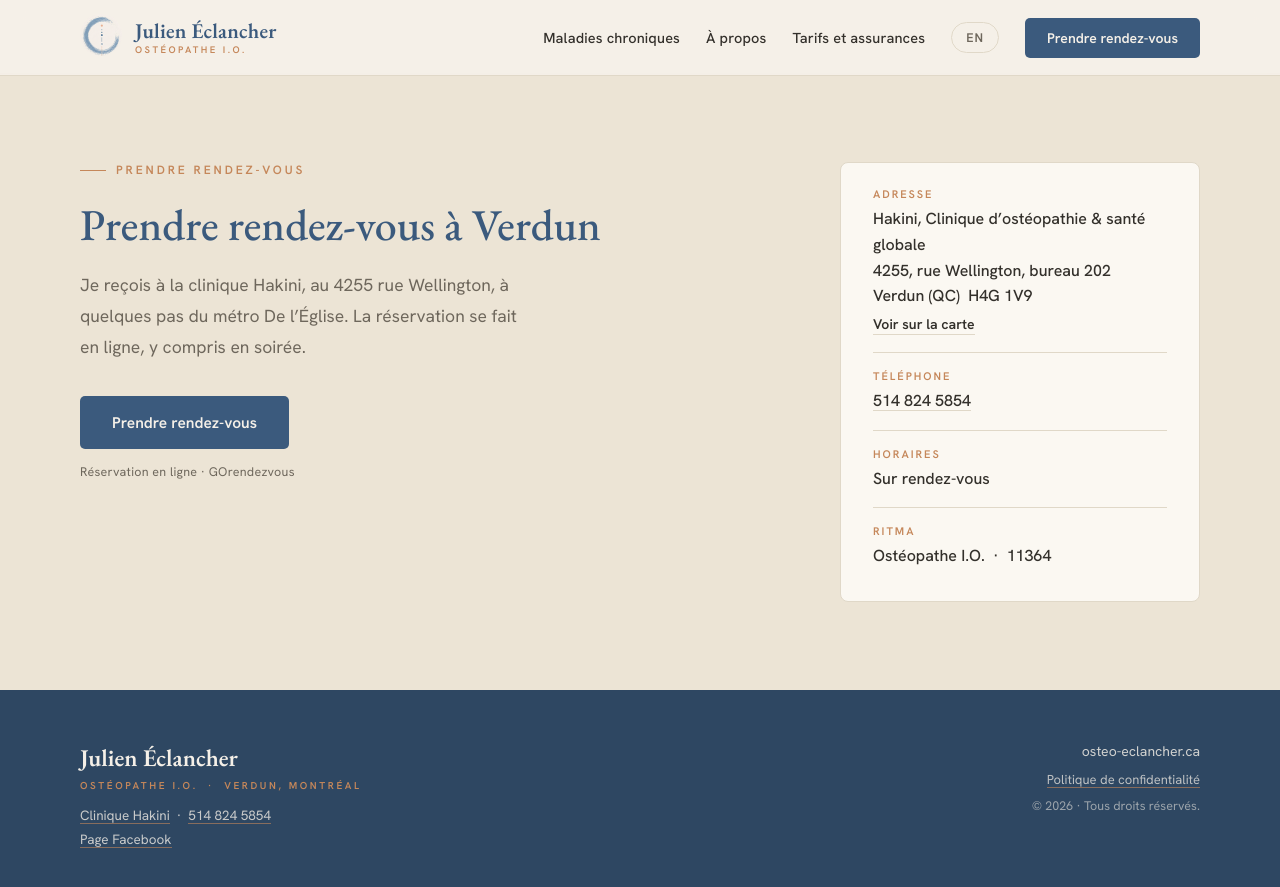
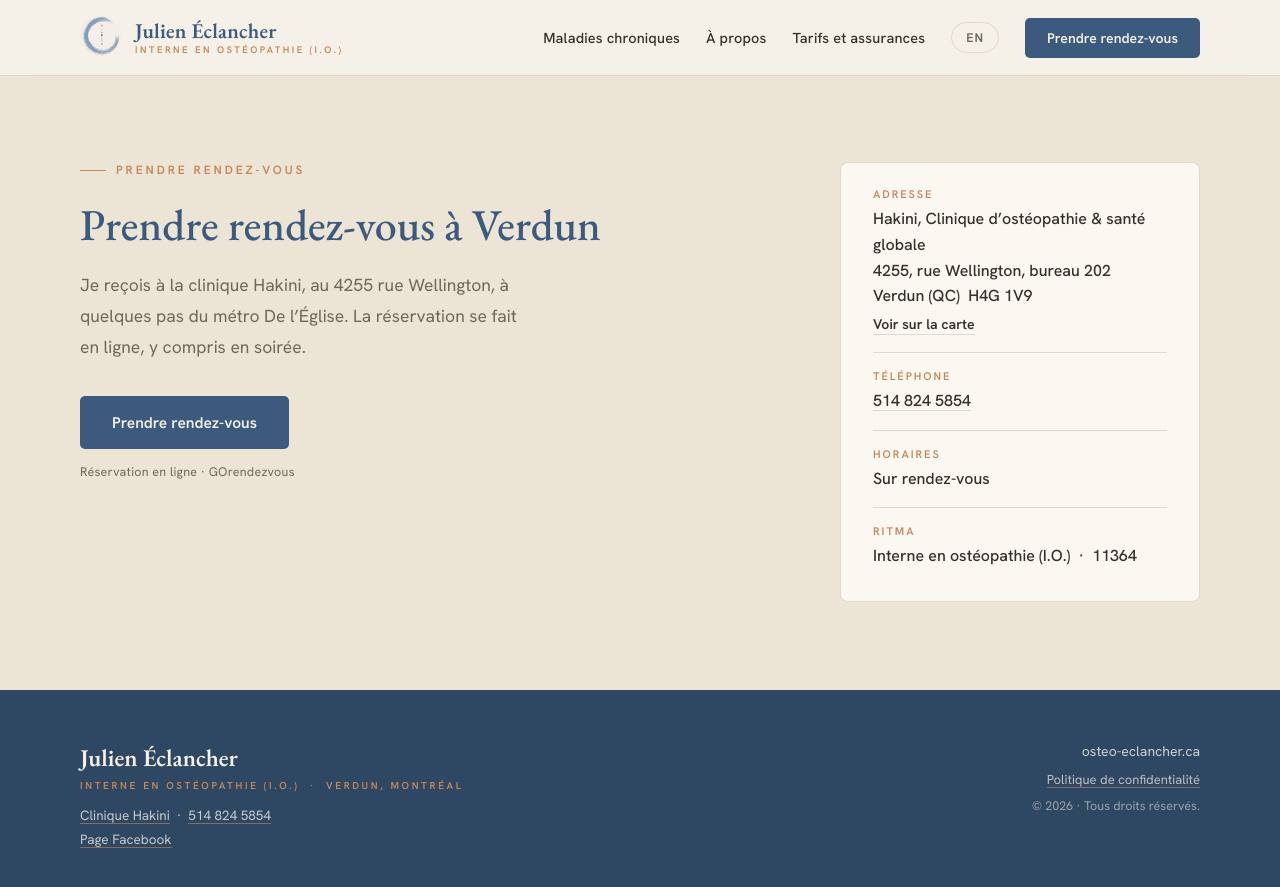
Before and after one commit to carldebilly/osteo-eclancher.ca, a Jekyll site: the page built from docs/index.html, in a window 1280 px wide and 900 px high, scrolled down 2874 px. Shown: the top 887 px of the window. Built offline with Jekyll 4.4.1, drawn with Linux system fonts in a browser that asks for light colours.

Commit message:
feat: title the practitioner "Interne en ostéopathie (I.O.)" everywhere
- Header, footer and default eyebrow read the i18n role, now equal to person.job_title
- RITMA credential category in the contact block and JSON-LD follows
- Matches the title printed on the approved business card

```diff
--- a/docs/_data/business.yml
+++ b/docs/_data/business.yml
@@ -45,7 +45,7 @@ ritma:
     url: "https://www.ritma.ca/"
   credential:
     "@type": EducationalOccupationalCredential
-    credentialCategory: "Ostéopathe I.O."
+    credentialCategory: "Interne en ostéopathie (I.O.)"
     identifier: "11364"
     recognizedBy:
       "@type": Organization
--- a/docs/_data/i18n.yml
+++ b/docs/_data/i18n.yml
@@ -3,7 +3,7 @@ fr:
   hreflang: fr-CA
   og_locale: fr_CA
   site_name: "Julien Éclancher — Ostéopathe"
-  role: "Ostéopathe I.O."
+  role: "Interne en ostéopathie (I.O.)"
   byline_credential: "interne en ostéopathie (I.O.), membre RITMA"
   updated_on: "Mis à jour le"
   months:
@@ -58,7 +58,7 @@ en:
   hreflang: en-CA
   og_locale: en_CA
   site_name: "Julien Éclancher — Osteopath"
-  role: "Osteopath I.O."
+  role: "Osteopathy intern (I.O.)"
   byline_credential: "osteopathy intern (I.O.), RITMA member"
   updated_on: "Updated"
   months:
```
